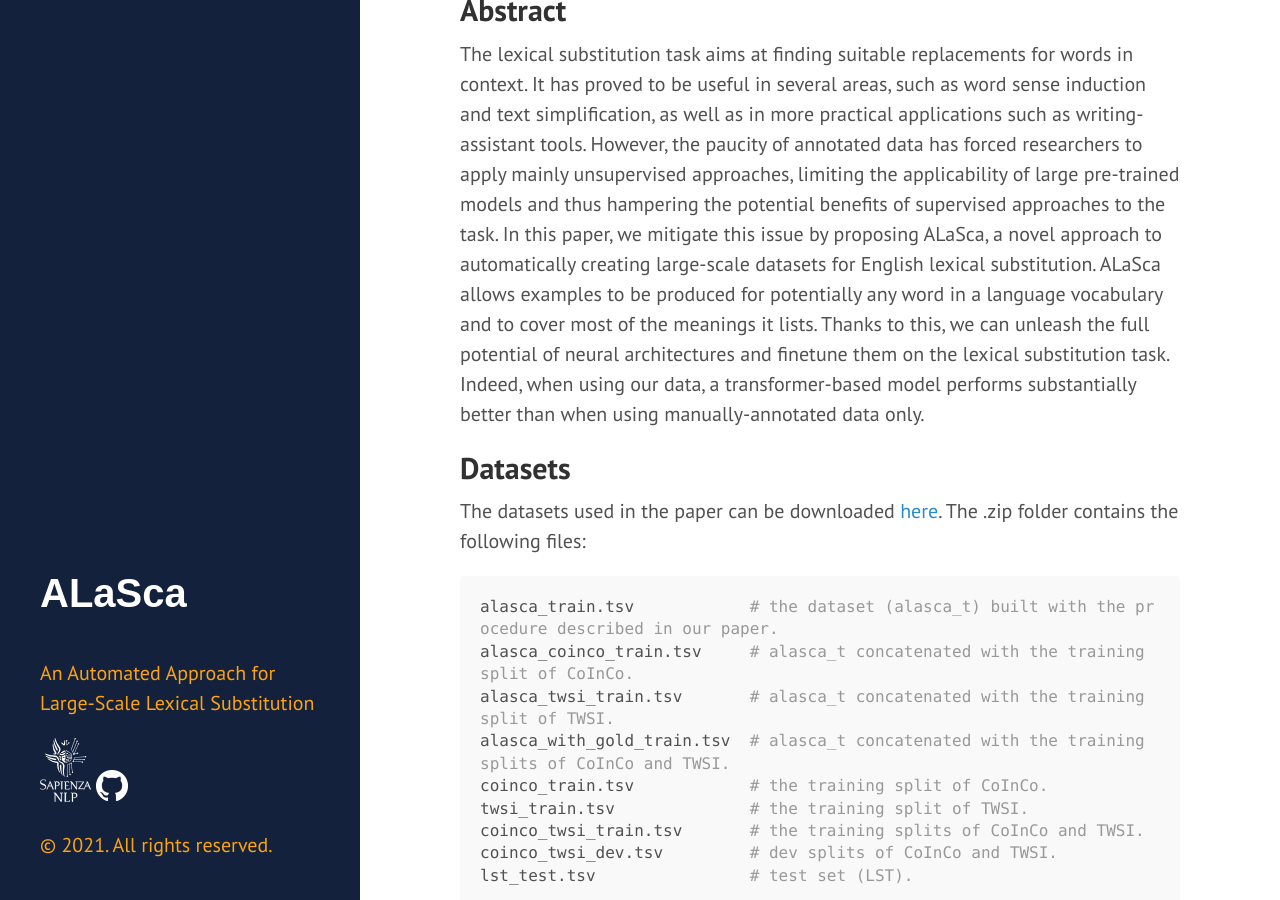
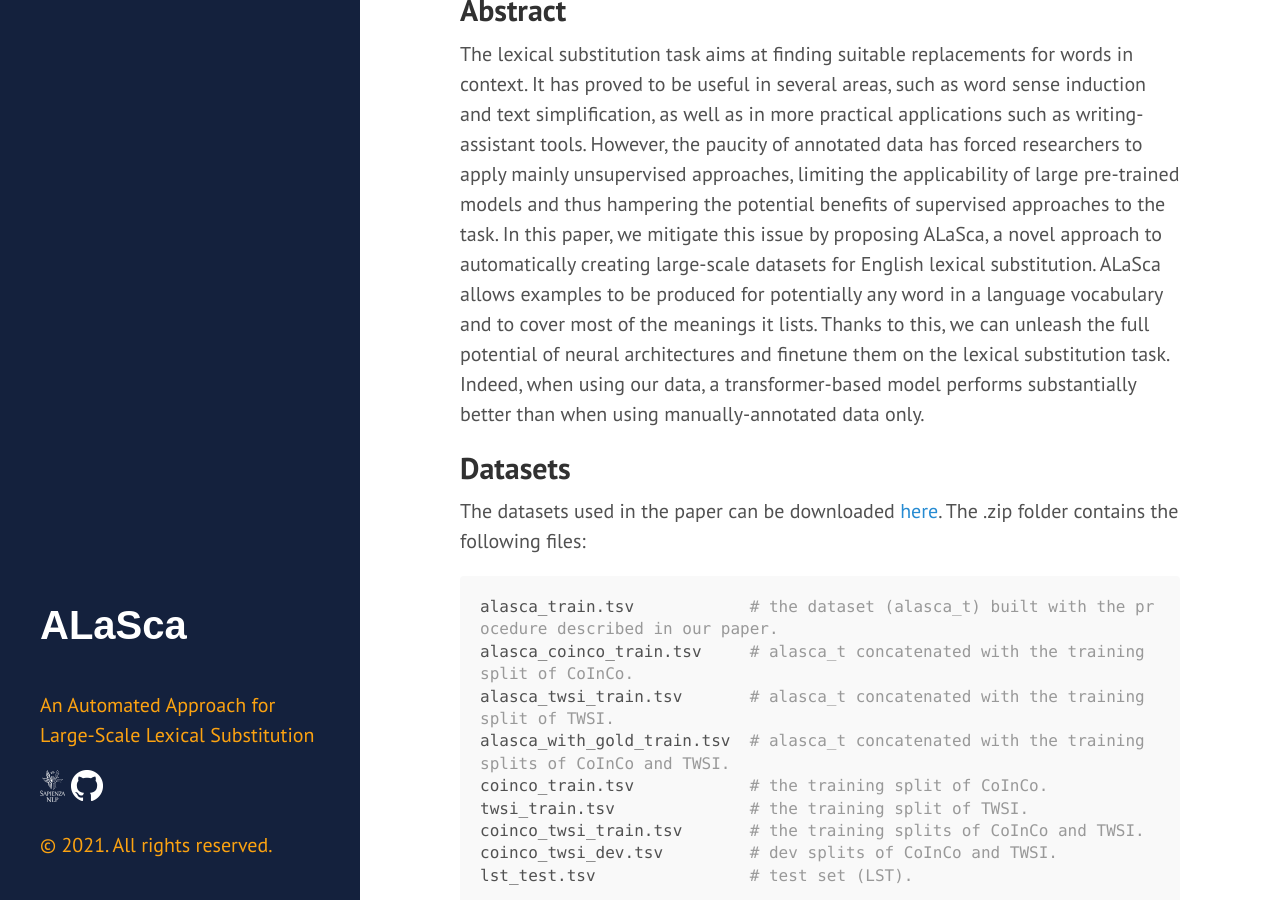
Before and after one commit to caterinaLacerra/ALaSca, a Jekyll site: the page built from docs/index.html, in a window 1280 px wide and 900 px high, scrolled down 319 px. Built offline with Jekyll 4.4.1, drawn with Linux system fonts in a browser that asks for light colours; the list of posts is cut into pages by our own code.

Commit message:
Update sidebar.html

```diff
--- a/docs/_includes/sidebar.html
+++ b/docs/_includes/sidebar.html
@@ -14,11 +14,11 @@
     </div>
 
     <a href="http://nlp.uniroma1.it/" target="_blank" style="padding-left: 0;display:inline-block;">
-        <img src="https://raw.githubusercontent.com/caterinaLacerra/alasca/master/docs/_images/sapienza-nlp-logo.svg" height="64">
+        <img src="https://raw.githubusercontent.com/caterinaLacerra/alasca/master/docs/_images/sapienza-nlp-logo.svg" height="32">
     </a>
 
     <a href="https://github.com/SapienzaNLP" target="_blank" style="display:inline-block;">
-        <img src="https://raw.githubusercontent.com/caterinaLacerra/alasca/master/docs/_images/GitHub-Mark-Light-32px.png" style="padding-left: 40;">
+        <img src="https://raw.githubusercontent.com/caterinaLacerra/alasca/master/docs/_images/GitHub-Mark-Light-32px.png" style="margin-left: 40;">
     </a>
     <!--<a href="https://twitter.com/SapienzaNLP" target="_blank" class="fa fa-twitter" style="padding-left: 0"></a>
 
```
